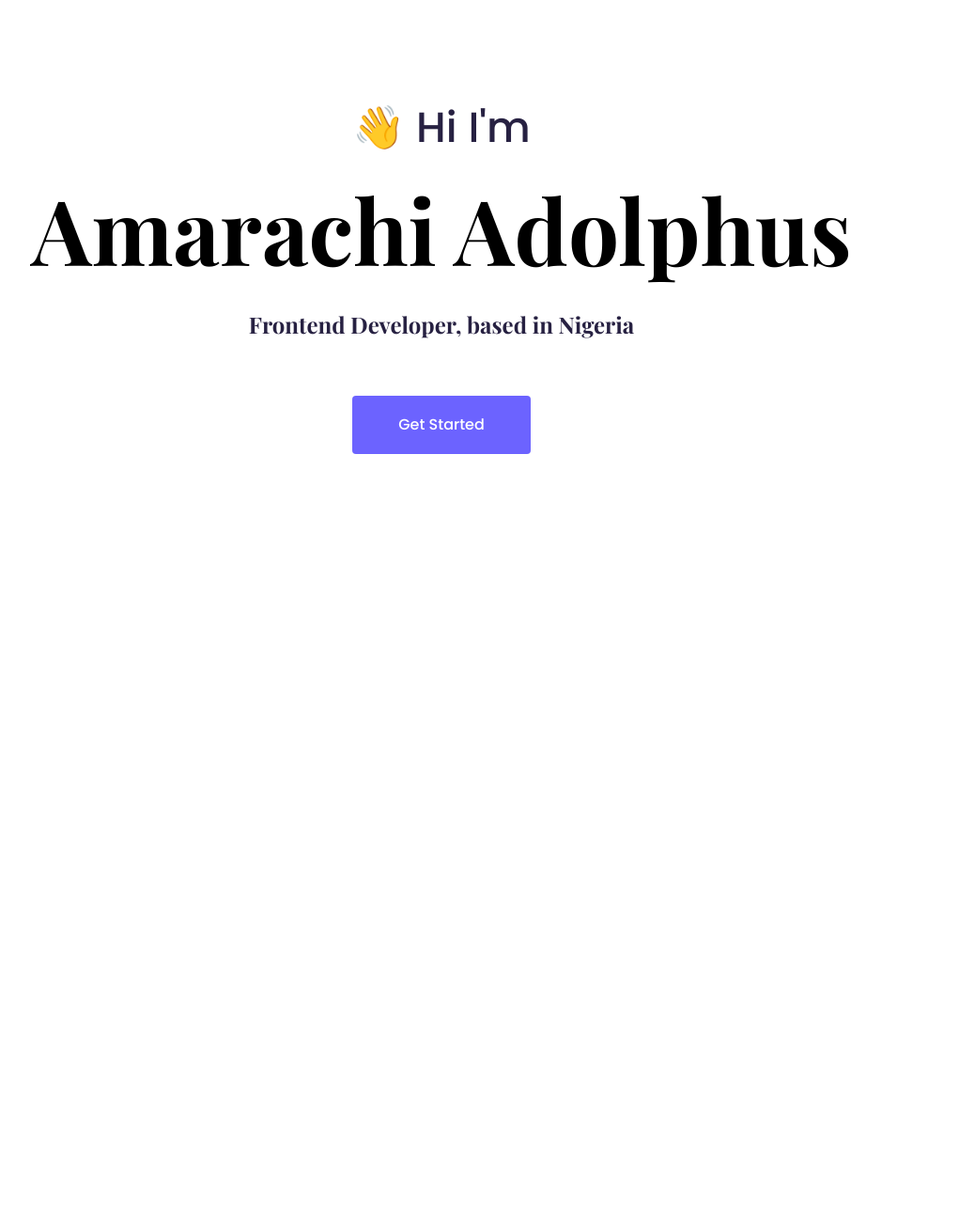
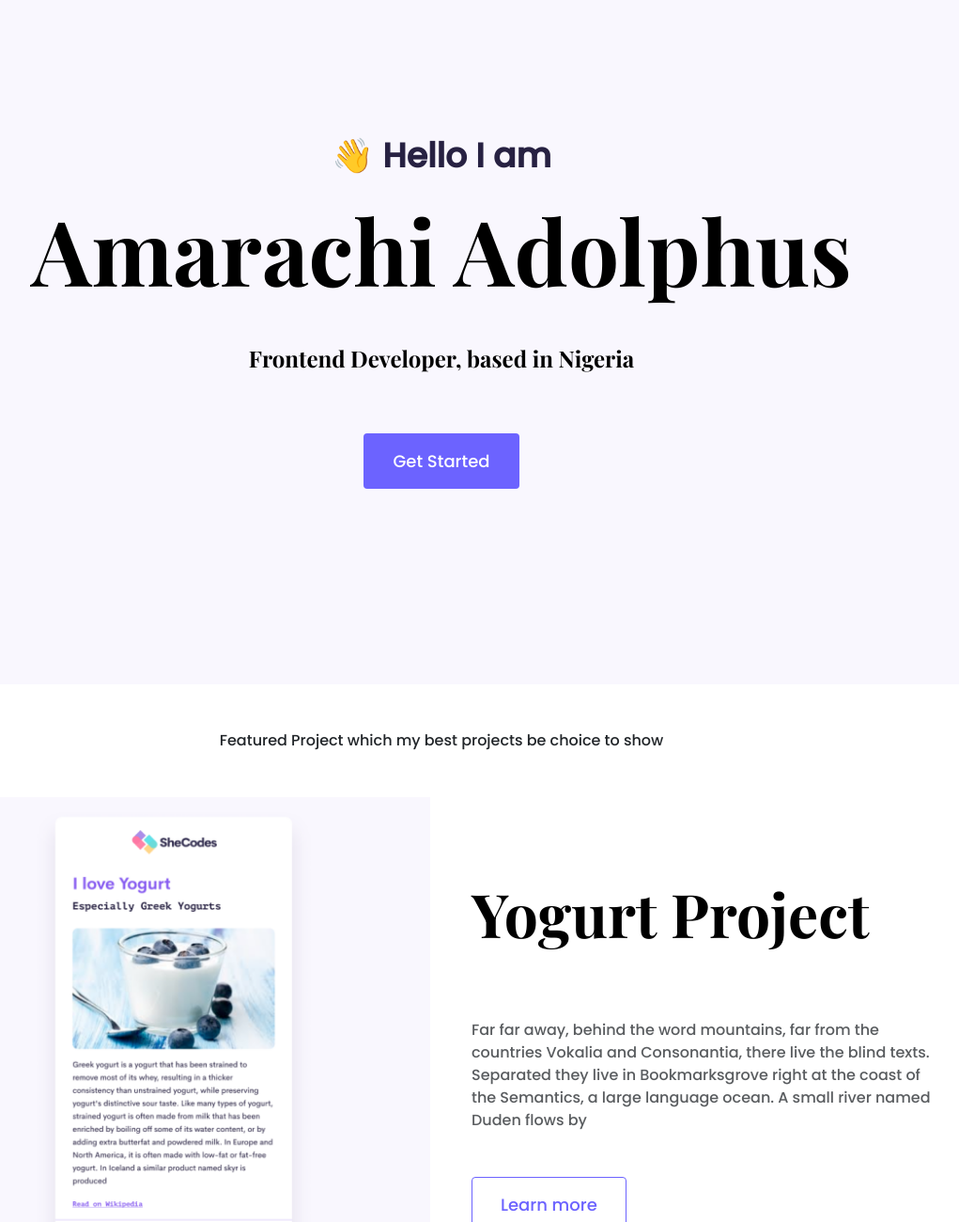
Before and after one commit to Sardonyc95/Check-me-portfolio, a plain HTML site: page index.html in a window 1280 px wide. Shown: the part 21-1321 px from the top of the page at 94% size, without its empty margins (170-1191 px from the left). Before the commit the page ends 800 px from the top, so only its background shows below. Drawn offline with nearby package versions, Linux system fonts and the light colour scheme.

Commit message:
Integrated the homepage with some content

```diff
--- a/index.html
+++ b/index.html
@@ -32,11 +32,65 @@
   </head>
   <body>
     <div class="hero">
-      <p>👋 Hi I'm</p>
+      <p>👋 Hello I am</p>
       <h1>Amarachi Adolphus</h1>
       <h2>Frontend Developer, based in Nigeria</h2>
-      <div class="btn btn-branding">
-        <a href="#">Get Started</a>
+      <a href="#" class="btn btn-branding m-5">Get Started</a>
+    </div>
+    <p class="text-center m-5">
+      Featured Project which my best projects be choice to show
+    </p>
+    <div class="container">
+      <div class="row mb-5">
+        <div class="col d-none d-lg-block">
+          <img src="images/yogurt.png" class="img-fluid" alt="yogurt app" />
+        </div>
+        <div class="col">
+          <div class="project-description">
+            <h2 class="mb-5">Yogurt Project</h2>
+            <p class="mb-5 text-muted">
+              Far far away, behind the word mountains, far from the countries
+              Vokalia and Consonantia, there live the blind texts. Separated
+              they live in Bookmarksgrove right at the coast of the Semantics, a
+              large language ocean. A small river named Duden flows by
+            </p>
+            <a href="#" class="btn btn-branding-outline">Learn more</a>
+          </div>
+        </div>
+      </div>
+      <div class="row mb-5">
+        <div class="col">
+          <div class="project-description">
+            <h2 class="mb-5">Weather App</h2>
+            <p class="mb-5 text-muted">
+              Far far away, behind the word mountains, far from the countries
+              Vokalia and Consonantia, there live the blind texts. Separated
+              they live in Bookmarksgrove right at the coast of the Semantics, a
+              large language ocean. A small river named Duden flows by
+            </p>
+            <a href="#" class="btn btn-branding-outline">Learn more</a>
+          </div>
+        </div>
+        <div class="col d-none d-lg-block">
+          <img src="images/weather.png" class="img-fluid" alt="yogurt app" />
+        </div>
+      </div>
+      <div class="row mb-5">
+        <div class="col d-none d-lg-block">
+          <img src="images/dictionary.png" class="img-fluid" alt="yogurt app" />
+        </div>
+        <div class="col">
+          <div class="project-description">
+            <h2 class="mb-5">Dictionary App</h2>
+            <p class="mb-5 text-muted">
+              Far far away, behind the word mountains, far from the countries
+              Vokalia and Consonantia, there live the blind texts. Separated
+              they live in Bookmarksgrove right at the coast of the Semantics, a
+              large language ocean. A small river named Duden flows by
+            </p>
+            <a href="#" class="btn btn-branding-outline">Learn more</a>
+          </div>
+        </div>
       </div>
     </div>
   </body>
--- a/src/portfolio.css
+++ b/src/portfolio.css
@@ -2,8 +2,8 @@
   --default-font: "Poppins", sans-serif;
   --heading-font: "Playfair Display", serif;
   --primary-color: #000000;
-  --secondary-color: #272142;
-  --gradient-color: #6c63ff;
+  --background-color: #f9f7fe;
+  --btn-gradient: #6c63ff;
 }
 
 body {
@@ -21,34 +21,61 @@ h6 {
 }
 h1 {
   font-size: 96px;
-  line-height: 128px;
+  line-height: 1.5;
+}
+h2 {
+  font-size: 64px;
+  line-height: 2;
+}
+p {
+  font-size: 16px;
+  line-height: 1.5;
 }
 
 .hero {
-  background: f9f7fe;
+  background: var(--background-color);
   text-align: center;
+  padding: 160px 20px;
 }
 .hero p {
-  margin-top: 130px;
-  color: var(--secondary-color);
-  font-size: 45px;
-  line-height: 54px;
-  font-weight: normal;
+  font-size: 36px;
+  font-weight: bold;
+  margin: 0;
+  color: #272142;
 }
 .hero h2 {
-  color: var(--secondary-color);
   font-size: 24px;
-  line-height: 36px;
   margin-top: 20px;
 }
-.btn-branding a {
-  text-decoration: none;
+.btn-branding {
+  background: var(--btn-gradient);
+  border-radius: 4px;
+  font-size: 18px;
+  line-height: 27px;
   color: #fff;
-  margin: 15px 18px;
+  padding: 15px 30px;
 }
-.btn-branding {
-  background: var(--gradient-color);
-  padding: 18px 30px;
-  margin-top: 50px;
+.btn-branding-outline {
+  border: 1px solid var(--btn-gradient);
+  color: var(--btn-gradient);
   border-radius: 4px;
+  font-size: 18px;
+  line-height: 27px;
+  padding: 15px 30px;
 }
+.project-description {
+  padding: 60px 20px;
+}
+
+@media (max-width: 900px) {
+  h1 {
+    font-size: 50px;
+  }
+  h2 {
+    font-size: 40px;
+  }
+  .project-description {
+    padding: 0;
+    text-align: center;
+  }
+}
```
Also changed, not shown: images/dictionary.png (added), images/weather.png (added), images/yogurt.png (added).
